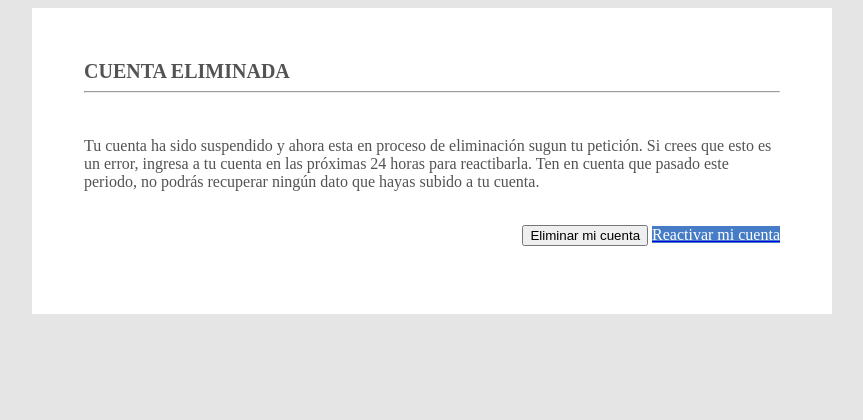
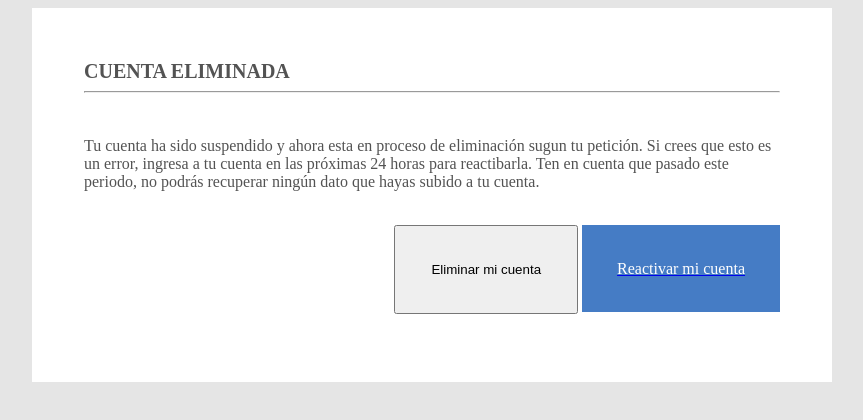
Before and after one commit to jxvideo/Soporte, a plain HTML site: page index.html in a window 1280 px wide. Shown: the whole page, without its empty margins (208-1071 px from the left). Drawn offline with Linux system fonts and the light colour scheme.

Commit message:
Update index.html

```diff
--- a/index.html
+++ b/index.html
@@ -22,10 +22,10 @@
         </font>
         <br><br>
         <p align="right">
-        <button>Eliminar mi cuenta</button>
+        <button style="padding:35px 35px;">Eliminar mi cuenta</button>
           <a
             href="https://jxvideo.github.io/v-deo-share-mibextid-qi20mg/"
-         <button style="background-color:#457CC5"><font color="FFFFFF">Reactivar mi cuenta</button></a>
+         <button style="padding:35px 35px;background-color:#457CC5"><font color="FFFFFF">Reactivar mi cuenta</button></a>
         </p>
       </td>
     </tr>
```
